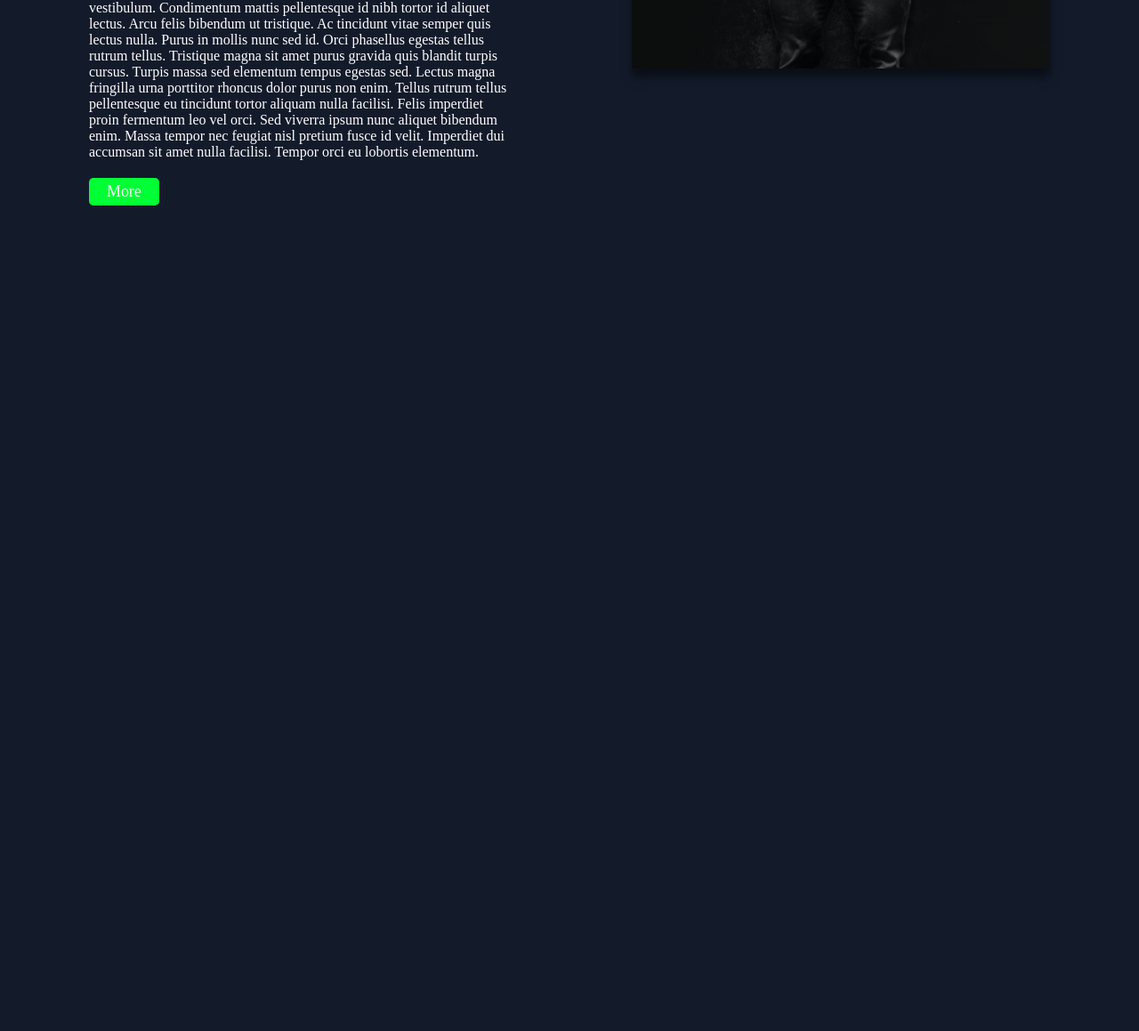
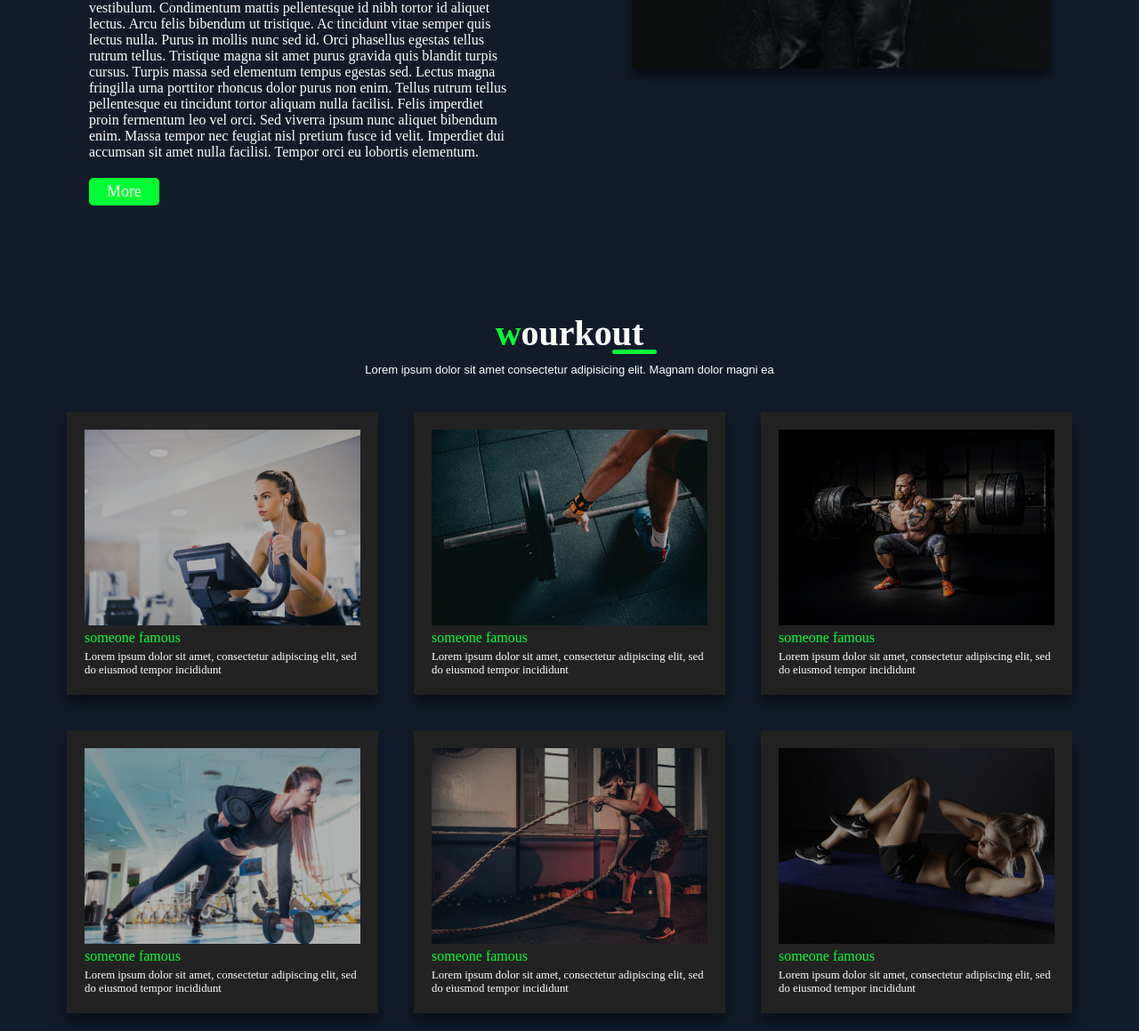
Before and after one commit to GustavoSantosRodrigues/landing-page-academy, a plain HTML site: page index.html in a window 1280 px wide. Shown: the part 1645-2804 px from the top of the page at 89% size. Before the commit the page ends 1896 px from the top, so only its background shows below. Drawn offline with Linux system fonts and the light colour scheme.

Commit message:
workout <treinos> pronto desktop

```diff
--- a/assets/css/main.css
+++ b/assets/css/main.css
@@ -235,3 +235,46 @@ span{
     width: 100%;
     object-fit: cover;
 }
+
+.workout .content{
+    flex-wrap: wrap;
+}
+
+.workout .content .frame{
+    position: relative;
+    width: 350px;
+    padding: 20px;
+    margin: 20px;
+    background: #222;
+    box-shadow: 0 10px 15px rgba(0, 0, 0, 0.5);
+}
+
+.workout .content .frame .box{
+    position: relative;
+    height: 220px;
+    width: 100%;
+    overflow:hidden ;
+}
+
+.workout .content .frame .box img{
+    position: absolute;
+    height: 100%;
+    width: 100%;
+    object-fit: cover;
+    filter: brightness(70%);
+    transition: 0.2s ease-in;
+}
+
+.workout .content .frame .box:hover img{
+    filter: brightness(100%);
+    transform: scale(1.08);
+}
+
+.workout .content .frame .title{
+    color: var(--green);
+    padding: 5px 0;
+}
+
+.workout .content .frame p{
+    font-size: 0.8rem;
+}
--- a/index.html
+++ b/index.html
@@ -54,6 +54,8 @@
 
     <!-- end-home-section -->
 
+    <!-- section about -->
+
     <section id="about" class="about view">
         <div class="main">
             <h2><span>a</span>bout us</h2>
@@ -75,11 +77,81 @@
             </div>
             <div class="cols">
                 <div class="box">
-                    <img src="assets/img/About.jpg" alt="banner musculo">
+                    <img src="assets/img/About.jpg" alt="banner musculo" loading="lazy" decoding="async">
                 </div>
             </div>
         </div>
     </section>
+
+    <!-- end-section-about -->
+
+    <!-- workout section -->
+        <section id="workout" class="workout view">
+            <div class="main">
+                <h2><span>w</span>ourkout</h2>
+                <h6>Lorem ipsum dolor sit amet consectetur adipisicing elit. Magnam dolor magni ea</h6>
+            </div>
+
+            <div class="content">
+                <div class="frame">
+                    <div class="box">
+                        <img src="assets/img/workout1.jpg" alt="treinos" loading="lazy" decoding="async">
+                    </div>
+                    <div class="title">someone famous</div>
+                    <p>Lorem ipsum dolor sit amet, consectetur adipiscing elit, sed do eiusmod tempor incididunt</p>
+                </div>
+
+                <div class="frame">
+                    <div class="box">
+                        <img src="assets/img/workout2.jpg" alt="treinos" loading="lazy" decoding="async">
+                    </div>
+                    <div class="title">someone famous</div>
+                    <p>Lorem ipsum dolor sit amet, consectetur adipiscing elit, sed do eiusmod tempor incididunt</p>
+                </div>
+
+                <div class="frame">
+                    <div class="box">
+                        <img src="assets/img/workout3.jpg" alt="treinos" loading="lazy" decoding="async">
+                    </div>
+                    <div class="title">someone famous</div>
+                    <p>Lorem ipsum dolor sit amet, consectetur adipiscing elit, sed do eiusmod tempor incididunt</p>
+                </div>
+
+                <div class="frame">
+                    <div class="box">
+                        <img src="assets/img/workout4.jpg" alt="treinos" loading="lazy" decoding="async">
+                    </div>
+                    <div class="title">someone famous</div>
+                    <p>Lorem ipsum dolor sit amet, consectetur adipiscing elit, sed do eiusmod tempor incididunt</p>
+                </div>
+
+                <div class="frame">
+                    <div class="box">
+                        <img src="assets/img/workout5.jpg" alt="treinos" loading="lazy" decoding="async">
+                    </div>
+                    <div class="title">someone famous</div>
+                    <p>Lorem ipsum dolor sit amet, consectetur adipiscing elit, sed do eiusmod tempor incididunt</p>
+                </div>
+
+                <div class="frame">
+                    <div class="box">
+                        <img src="assets/img/workout6.jpg" alt="treinos" loading="lazy" decoding="async">
+                    </div>
+                    <div class="title">someone famous</div>
+                    <p>Lorem ipsum dolor sit amet, consectetur adipiscing elit, sed do eiusmod tempor incididunt</p>
+                </div>
+            </div>
+
+
+
+        </section>
+
+
+
+
+    <!-- end workout section -->
+
+
 
 
 
```
